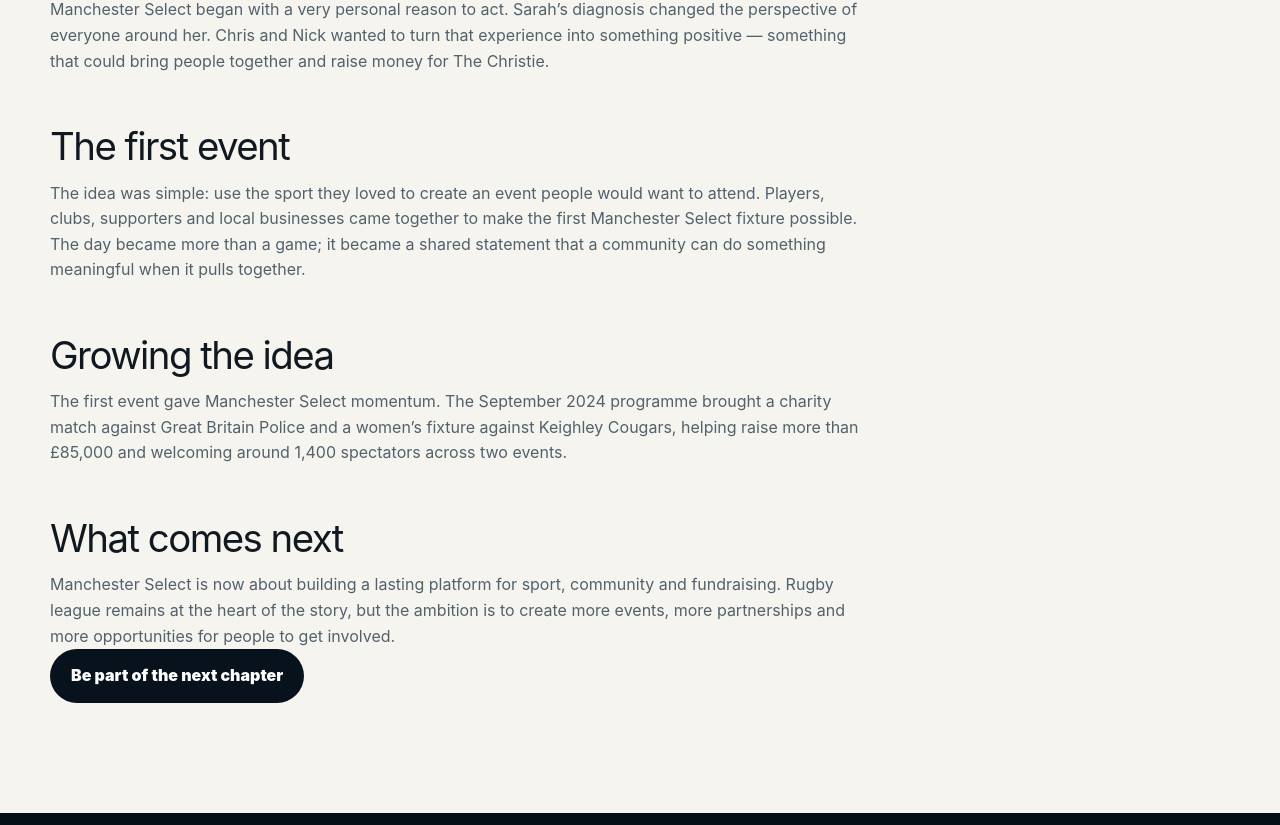
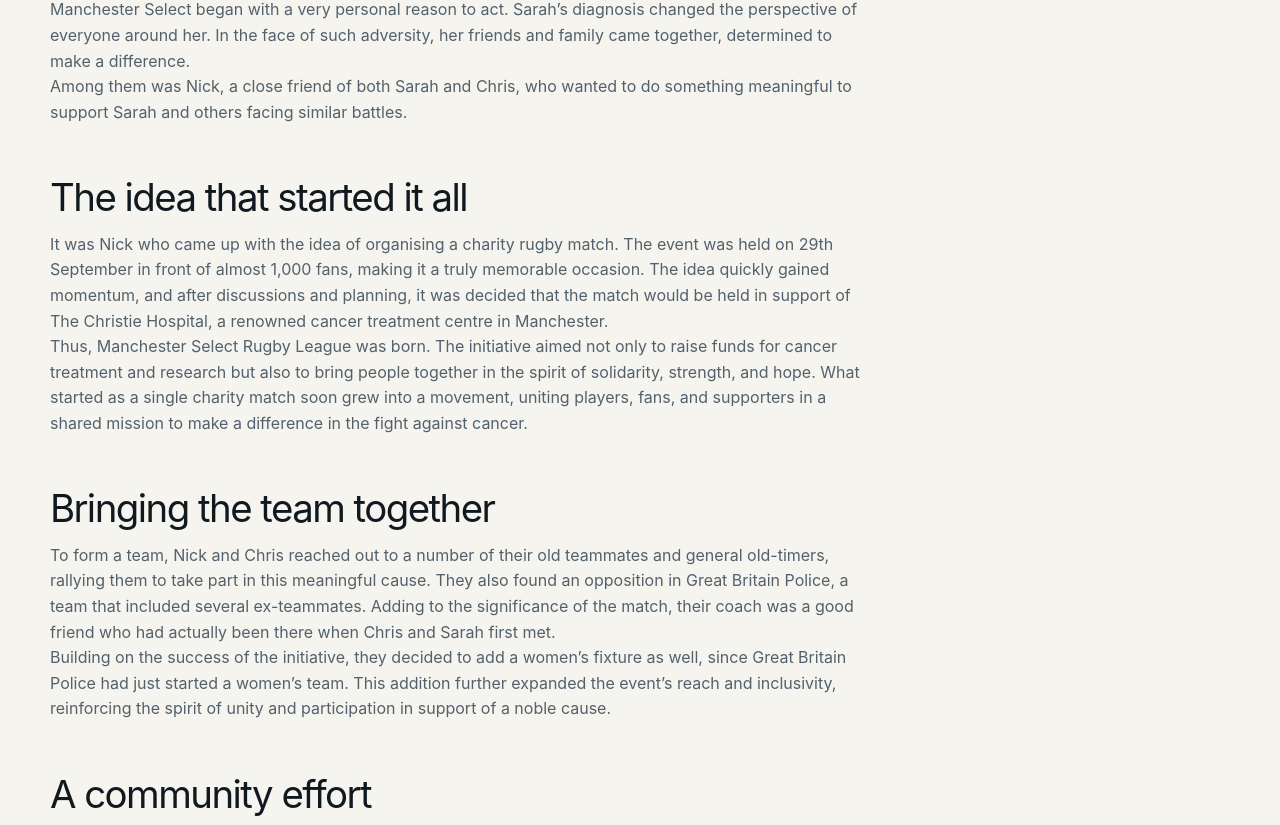
Before and after one commit to DanOrm94/ManchesterSelect, an Astro site: page /our-story in a window 1280 px wide. Shown: the part 1166-1991 px from the top of the page. Built offline with nearby package versions, Linux system fonts and the light colour scheme; Astro itself is replaced by a stand-in of ours.

Commit message:
content: expand Manchester Select founding story

```diff
--- a/src/pages/our-story.astro
+++ b/src/pages/our-story.astro
@@ -3,11 +3,41 @@ import Layout from '../layouts/Layout.astro';
 const raw='https://raw.githubusercontent.com/DanOrm94/ManchesterSelect/main/';
 ---
 <Layout title="Our Story | Manchester Select" description="The story behind Manchester Select, from Sarah’s diagnosis to a community rugby league charity raising money for The Christie.">
-  <section class="policy"><div class="eyebrow">Manchester Select</div><h1>Our Story</h1><p class="lead">What started with a diagnosis became a reason to bring a community together.</p>
-  <img src={raw+'event2.png'} alt="Manchester Select charity rugby event" style="margin:45px 0;border-radius:24px;max-height:620px;width:100%;object-fit:cover" />
-  <h2>Sarah’s diagnosis</h2><p>Manchester Select began with a very personal reason to act. Sarah’s diagnosis changed the perspective of everyone around her. Chris and Nick wanted to turn that experience into something positive — something that could bring people together and raise money for The Christie.</p>
-  <h2>The first event</h2><p>The idea was simple: use the sport they loved to create an event people would want to attend. Players, clubs, supporters and local businesses came together to make the first Manchester Select fixture possible. The day became more than a game; it became a shared statement that a community can do something meaningful when it pulls together.</p>
-  <h2>Growing the idea</h2><p>The first event gave Manchester Select momentum. The September 2024 programme brought a charity match against Great Britain Police and a women’s fixture against Keighley Cougars, helping raise more than £85,000 and welcoming around 1,400 spectators across two events.</p>
-  <h2>What comes next</h2><p>Manchester Select is now about building a lasting platform for sport, community and fundraising. Rugby league remains at the heart of the story, but the ambition is to create more events, more partnerships and more opportunities for people to get involved.</p>
-  <a class="button button-dark" href="/#contact">Be part of the next chapter</a></section>
+  <section class="policy">
+    <div class="eyebrow">Manchester Select</div>
+    <h1>Our Story</h1>
+    <p class="lead">What started with a diagnosis became a reason to bring a community together.</p>
+    <img src={raw+'event2.png'} alt="Manchester Select charity rugby event" style="margin:45px 0;border-radius:24px;max-height:620px;width:100%;object-fit:cover" />
+
+    <h2>Sarah’s diagnosis</h2>
+    <p>Manchester Select began with a very personal reason to act. Sarah’s diagnosis changed the perspective of everyone around her. In the face of such adversity, her friends and family came together, determined to make a difference.</p>
+    <p>Among them was Nick, a close friend of both Sarah and Chris, who wanted to do something meaningful to support Sarah and others facing similar battles.</p>
+
+    <h2>The idea that started it all</h2>
+    <p>It was Nick who came up with the idea of organising a charity rugby match. The event was held on 29th September in front of almost 1,000 fans, making it a truly memorable occasion. The idea quickly gained momentum, and after discussions and planning, it was decided that the match would be held in support of The Christie Hospital, a renowned cancer treatment centre in Manchester.</p>
+    <p>Thus, Manchester Select Rugby League was born. The initiative aimed not only to raise funds for cancer treatment and research but also to bring people together in the spirit of solidarity, strength, and hope. What started as a single charity match soon grew into a movement, uniting players, fans, and supporters in a shared mission to make a difference in the fight against cancer.</p>
+
+    <h2>Bringing the team together</h2>
+    <p>To form a team, Nick and Chris reached out to a number of their old teammates and general old-timers, rallying them to take part in this meaningful cause. They also found an opposition in Great Britain Police, a team that included several ex-teammates. Adding to the significance of the match, their coach was a good friend who had actually been there when Chris and Sarah first met.</p>
+    <p>Building on the success of the initiative, they decided to add a women’s fixture as well, since Great Britain Police had just started a women’s team. This addition further expanded the event’s reach and inclusivity, reinforcing the spirit of unity and participation in support of a noble cause.</p>
+
+    <h2>A community effort</h2>
+    <p>Chris, Nick, and the team reached out to all of their contacts to raise support for the event. They secured sponsorships and gathered raffle prizes to help maximise fundraising efforts. Their dedication and commitment ensured that the event would be as successful as possible, bringing the community together for a truly meaningful cause.</p>
+    <p>The event was supported by MCFC, Leeds Rhinos, Specsavers, The City Recruiter, plus many others, whose generosity and backing played a crucial role in making the initiative a success. The biggest contributor by far was Tesco, where Sarah works. The support shown by not only the business but also its individual staff was truly amazing, demonstrating the power of community in making a difference.</p>
+
+    <h2>29th September</h2>
+    <p>The event was held on 29th September in front of almost 1,000 fans, making it a truly memorable occasion. At the final count, the event raised an eyewatering <strong>£79,484</strong>, a testament to the dedication, generosity, and support of everyone involved.</p>
+
+    <h2>More than one event</h2>
+    <p>However, we weren’t finished. It was decided to make the event an annual tradition and to organise additional events throughout the year to continue raising funds and awareness. This commitment ensures that the spirit of Manchester Select Rugby League lives on, bringing people together for a cause that truly matters.</p>
+
+    <h2>Building a community club</h2>
+    <p>To enable the players to stay together and open up potential revenue streams, the decision was made to register Manchester Select as an official community club. The club will be using Aldwinians RUFC as its base, with massive thanks to them for their support.</p>
+
+    <h2>Looking ahead</h2>
+    <p>To ensure as much money as possible goes towards the charity, efforts are ongoing to secure sponsorship in many different forms. This approach will help sustain and grow the initiative, allowing for greater impact and continued support for those in need.</p>
+    <p>What began with one family's experience and one friend's idea has become a community effort built around sport, solidarity, fundraising and hope.</p>
+
+    <a class="button button-dark" href="/#contact">Be part of the next chapter</a>
+  </section>
 </Layout>
```
